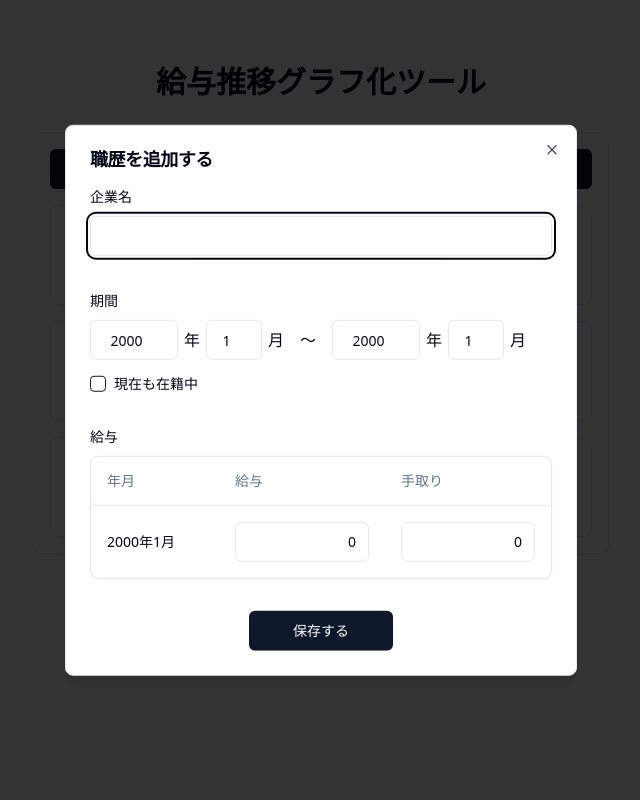
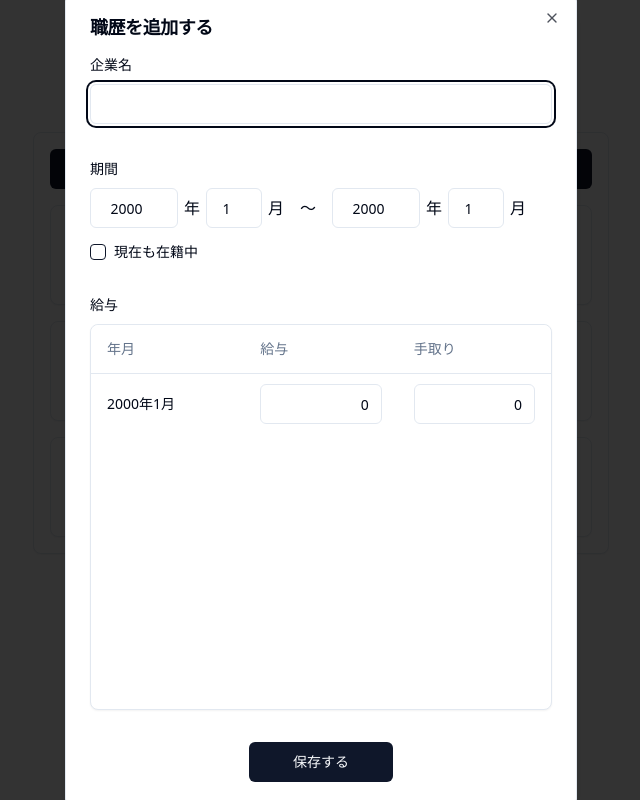
Before and after one commit to money-flows/salary-flows-lite, a React (Vite) app: page / in a window 1280 px wide. Both pictures are taken after a click on the button "職歴を追加する". Shown: the whole page, without its empty margins (319-959 px from the left). Built offline with nearby package versions, Linux system fonts and the light colour scheme.

Commit message:
feat: scroll table

```diff
--- a/src/components/career-dialog/components/base-career-dialog/salary-table.tsx
+++ b/src/components/career-dialog/components/base-career-dialog/salary-table.tsx
@@ -26,9 +26,14 @@ function SalaryTableRow({ yearAndMonth, rowIndex }: SalaryTableRowProps) {
   const form = useFormContext<FormSchema>();
 
   return (
-    <TableRow>
-      <TableCell className="font-medium">{yearAndMonth}</TableCell>
-      <TableCell>
+    <TableRow
+      style={{ transform: `translateY(${60 * rowIndex}px)` }}
+      className="absolute flex h-[60px] w-full"
+    >
+      <TableCell className="flex w-1/3 items-center font-medium">
+        {yearAndMonth}
+      </TableCell>
+      <TableCell className="flex w-1/3 items-center">
         <FormField
           control={form.control}
           name={`salaries.${rowIndex}.gross`}
@@ -41,7 +46,7 @@ function SalaryTableRow({ yearAndMonth, rowIndex }: SalaryTableRowProps) {
           )}
         />
       </TableCell>
-      <TableCell>
+      <TableCell className="flex w-1/3 items-center">
         <FormField
           control={form.control}
           name={`salaries.${rowIndex}.net`}
@@ -87,15 +92,21 @@ export function SalaryTable() {
     <div className="space-y-2">
       <Label>給与</Label>
       <Card>
-        <Table>
-          <TableHeader>
-            <TableRow>
-              <TableHead className="w-[8rem]">年月</TableHead>
-              <TableHead>給与</TableHead>
-              <TableHead>手取り</TableHead>
+        <Table
+          className="grid"
+          containerClassName="overflow-auto relative h-96"
+        >
+          <TableHeader className="sticky top-0 z-10 grid rounded-lg bg-white">
+            <TableRow className="flex w-full">
+              <TableHead className="flex w-1/3 items-center">年月</TableHead>
+              <TableHead className="flex w-1/3 items-center">給与</TableHead>
+              <TableHead className="flex w-1/3 items-center">手取り</TableHead>
             </TableRow>
           </TableHeader>
-          <TableBody>
+          <TableBody
+            style={{ height: `${yearAndMonthRange.length * 60}px` }}
+            className="relative grid"
+          >
             {yearAndMonthRange.map((_, index) => (
               <SalaryTableRow
                 key={index}
--- a/src/components/ui/table.tsx
+++ b/src/components/ui/table.tsx
@@ -1,28 +1,28 @@
-import * as React from "react"
+import * as React from "react";
 
-import { cn } from "@/lib/utils"
+import { cn } from "@/lib/utils";
 
 const Table = React.forwardRef<
   HTMLTableElement,
-  React.HTMLAttributes<HTMLTableElement>
->(({ className, ...props }, ref) => (
-  <div className="relative w-full overflow-auto">
+  React.HTMLAttributes<HTMLTableElement> & { containerClassName?: string }
+>(({ className, containerClassName, ...props }, ref) => (
+  <div className={cn("relative w-full overflow-auto", containerClassName)}>
     <table
       ref={ref}
       className={cn("w-full caption-bottom text-sm", className)}
       {...props}
     />
   </div>
-))
-Table.displayName = "Table"
+));
+Table.displayName = "Table";
 
 const TableHeader = React.forwardRef<
   HTMLTableSectionElement,
   React.HTMLAttributes<HTMLTableSectionElement>
 >(({ className, ...props }, ref) => (
   <thead ref={ref} className={cn("[&_tr]:border-b", className)} {...props} />
-))
-TableHeader.displayName = "TableHeader"
+));
+TableHeader.displayName = "TableHeader";
 
 const TableBody = React.forwardRef<
   HTMLTableSectionElement,
@@ -33,8 +33,8 @@ const TableBody = React.forwardRef<
     className={cn("[&_tr:last-child]:border-0", className)}
     {...props}
   />
-))
-TableBody.displayName = "TableBody"
+));
+TableBody.displayName = "TableBody";
 
 const TableFooter = React.forwardRef<
   HTMLTableSectionElement,
@@ -43,13 +43,13 @@ const TableFooter = React.forwardRef<
   <tfoot
     ref={ref}
     className={cn(
-      "border-t bg-muted/50 font-medium [&>tr]:last:border-b-0",
-      className
+      "bg-muted/50 border-t font-medium [&>tr]:last:border-b-0",
+      className,
     )}
     {...props}
   />
-))
-TableFooter.displayName = "TableFooter"
+));
+TableFooter.displayName = "TableFooter";
 
 const TableRow = React.forwardRef<
   HTMLTableRowElement,
@@ -58,13 +58,13 @@ const TableRow = React.forwardRef<
   <tr
     ref={ref}
     className={cn(
-      "border-b transition-colors hover:bg-muted/50 data-[state=selected]:bg-muted",
-      className
+      "hover:bg-muted/50 data-[state=selected]:bg-muted border-b transition-colors",
+      className,
     )}
     {...props}
   />
-))
-TableRow.displayName = "TableRow"
+));
+TableRow.displayName = "TableRow";
 
 const TableHead = React.forwardRef<
   HTMLTableCellElement,
@@ -73,13 +73,13 @@ const TableHead = React.forwardRef<
   <th
     ref={ref}
     className={cn(
-      "h-12 px-4 text-left align-middle font-medium text-muted-foreground [&:has([role=checkbox])]:pr-0",
-      className
+      "text-muted-foreground h-12 px-4 text-left align-middle font-medium [&:has([role=checkbox])]:pr-0",
+      className,
     )}
     {...props}
   />
-))
-TableHead.displayName = "TableHead"
+));
+TableHead.displayName = "TableHead";
 
 const TableCell = React.forwardRef<
   HTMLTableCellElement,
@@ -90,8 +90,8 @@ const TableCell = React.forwardRef<
     className={cn("p-4 align-middle [&:has([role=checkbox])]:pr-0", className)}
     {...props}
   />
-))
-TableCell.displayName = "TableCell"
+));
+TableCell.displayName = "TableCell";
 
 const TableCaption = React.forwardRef<
   HTMLTableCaptionElement,
@@ -99,11 +99,11 @@ const TableCaption = React.forwardRef<
 >(({ className, ...props }, ref) => (
   <caption
     ref={ref}
-    className={cn("mt-4 text-sm text-muted-foreground", className)}
+    className={cn("text-muted-foreground mt-4 text-sm", className)}
     {...props}
   />
-))
-TableCaption.displayName = "TableCaption"
+));
+TableCaption.displayName = "TableCaption";
 
 export {
   Table,
@@ -114,4 +114,4 @@ export {
   TableRow,
   TableCell,
   TableCaption,
-}
+};
```
